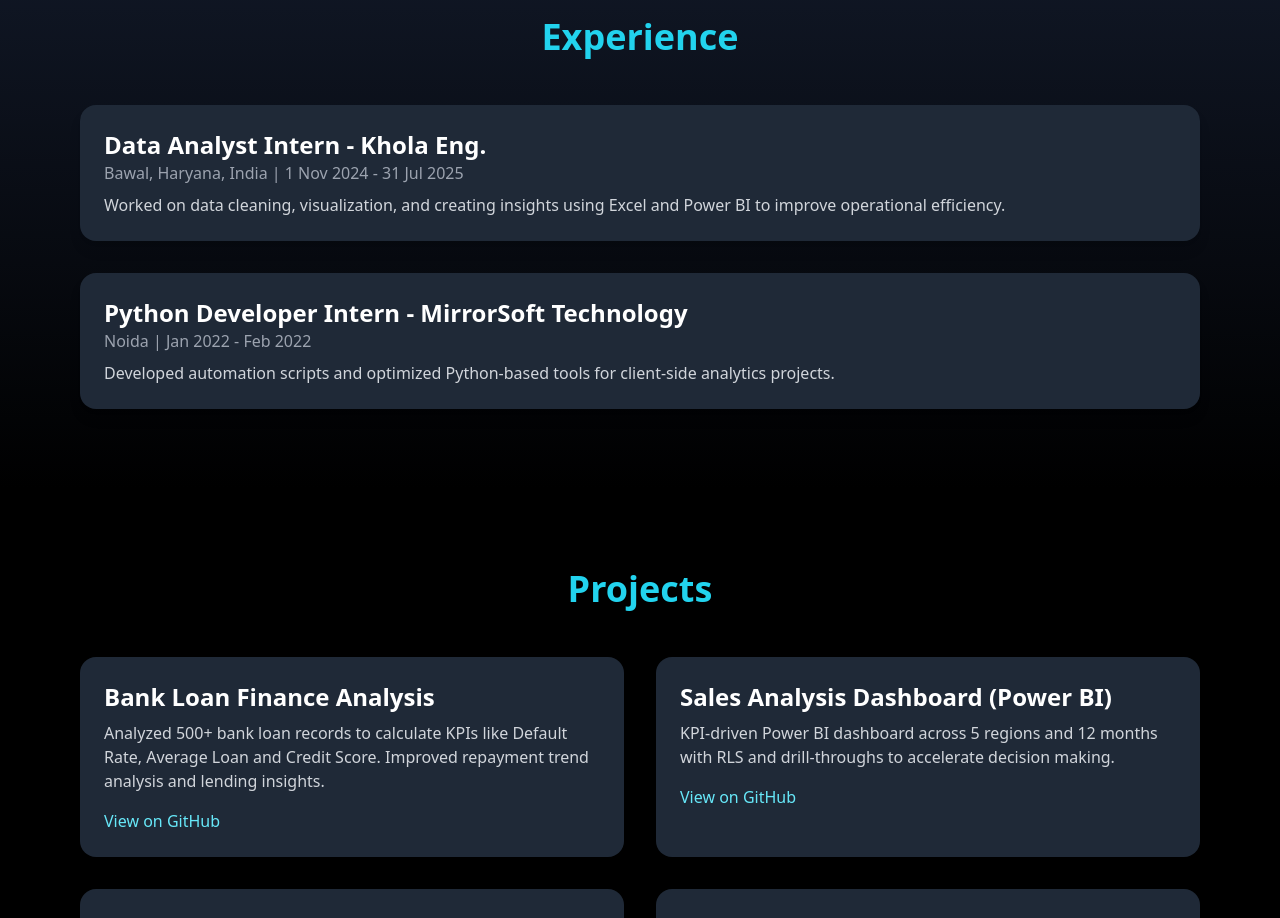
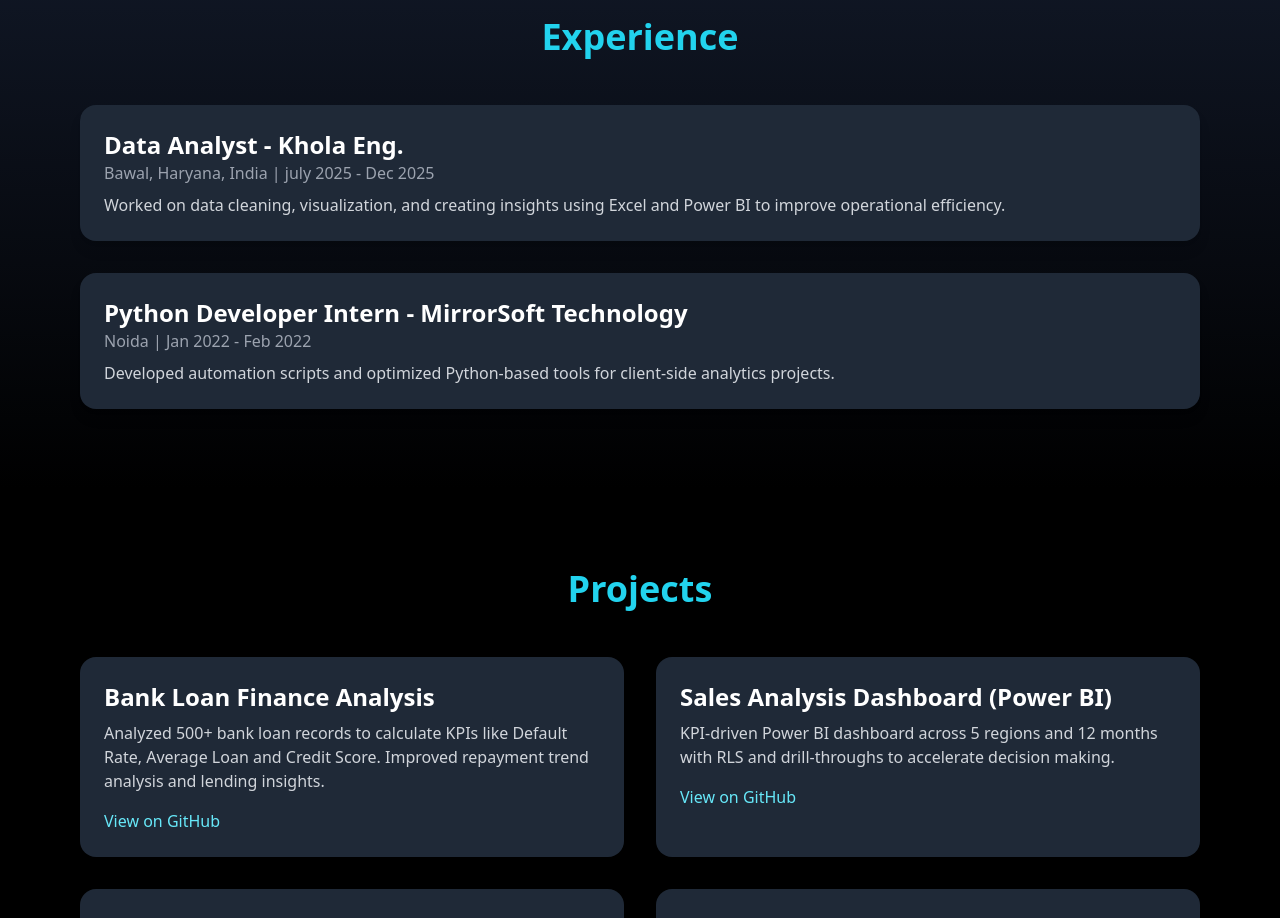
Before and after one commit to Yashdeep18/my-portfolio, a React (Create React App) app: page / in a window 1280 px wide. Shown: the part 1920-2838 px from the top of the page. Built offline with nearby package versions, Linux system fonts and the light colour scheme.

Commit message:
Update Portfolio.jsx

```diff
--- a/src/Portfolio.jsx
+++ b/src/Portfolio.jsx
@@ -143,8 +143,8 @@
         </motion.h2>
         <div className="space-y-8">
           <div className="bg-gray-800 p-6 rounded-2xl shadow-lg">
-            <h3 className="text-2xl font-semibold">Data Analyst Intern - Khola Eng.</h3>
-            <p className="text-gray-400">Bawal, Haryana, India | 1 Nov 2024 - 31 Jul 2025</p>
+            <h3 className="text-2xl font-semibold">Data Analyst - Khola Eng.</h3>
+            <p className="text-gray-400">Bawal, Haryana, India | july 2025 - Dec 2025</p>
             <p className="mt-2 text-gray-300">
               Worked on data cleaning, visualization, and creating insights using Excel
               and Power BI to improve operational efficiency.
```
